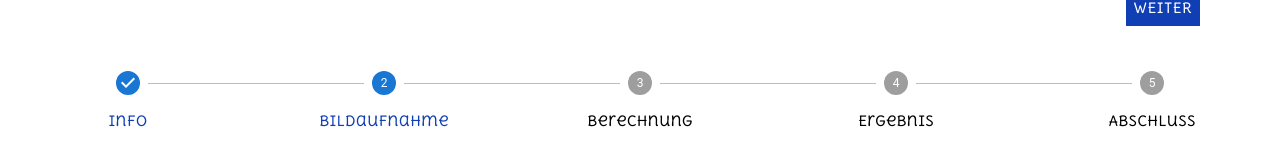
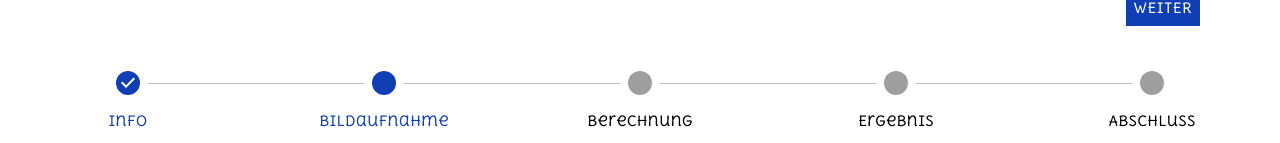
Before and after one commit to ZDDduesseldorf/HandScanAI, a React (Vite) app in the folder frontend/: page /image-capture in a window 1280 px wide. Shown: the part 654-797 px from the top of the page. Built offline with nearby package versions, Linux system fonts and the light colour scheme; no server answers; the HTML template or start-up script is replaced by a standard one.

Commit message:
changed color of circle and managed to hide text inside the circle

```diff
--- a/frontend/src/components/FooterStepper.tsx
+++ b/frontend/src/components/FooterStepper.tsx
@@ -27,18 +27,30 @@ const FooterContainer = styled(Box)`
 // `;
 
 const StyledStepLabel = styled(StepLabel)(({ theme }) => ({
-  //label currently active
+  //overwrites label currently active
   '& .MuiStepLabel-label.Mui-active': {
     color: '#0f3eb5', // changes the font color
   },
   '& .MuiStepLabel-label': {
-    //all Labels
+    //covers all Labels if not overwritten
     color: '#000000', // changes the font color
     fontFamily: 'Delius Unicase, serif',
   },
   '& .MuiStepLabel-label.Mui-completed': {
-    //labels we have already passed
+    //overwrites labels we have already passed
     color: '#0f3eb5', // changes the font color
+  },
+  '& .MuiStepIcon-root.Mui-active': {
+    color: '#0f3eb5', // changes the circle color
+  },
+  '& .MuiStepIcon-root.Mui-completed': {
+    color: '#0f3eb5', // changes the circle color
+    outerWidth: '40px',
+    innerHeight: '40px',
+  },
+  '& .MuiStepIcon-text': {
+    // work around to hide the numbers in the circles, color transparency set to 0
+    fill: '#00000000',
   },
 }));
 
```
